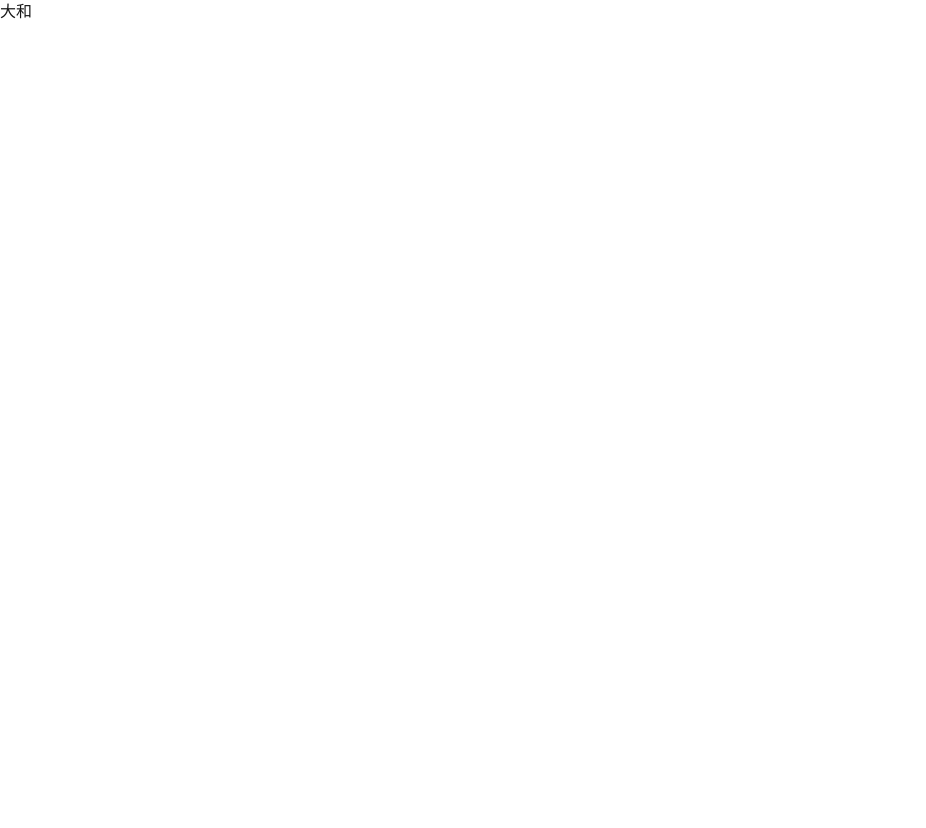
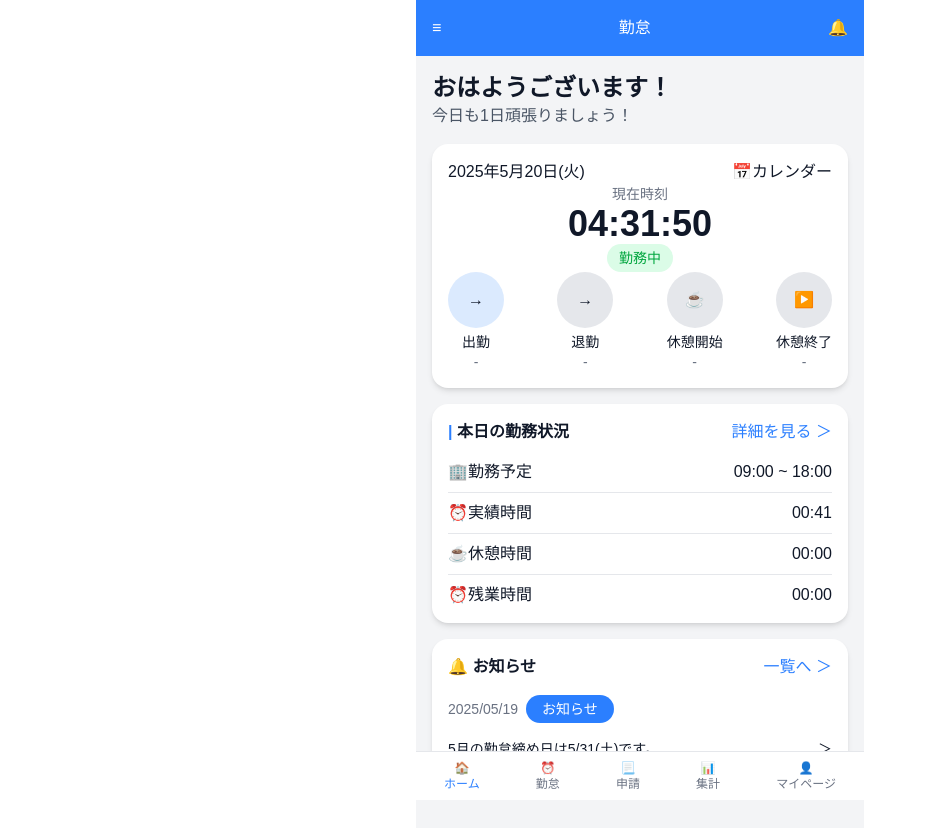
Before and after one commit to Y-Mato/attendance-app, a Next.js app: page / in a window 1280 px wide. Shown: the top 828 px of the page, without its empty margins (0-926 px from the left). Before the commit the page ends 800 px from the top, so only its background shows below. Built offline with nearby package versions, Linux system fonts and the light colour scheme.

Commit message:
勤怠打刻機能を実装：出勤/退勤/休憩の記録とリアルタイム時計表示

```diff
--- a/src/app/page.tsx
+++ b/src/app/page.tsx
@@ -1,3 +1,210 @@
+"use client"
+
+import { useState, useEffect} from "react"
+
 export default function Home() {
-  return <h1>大和</h1>
+
+  const [checkOutTime, setCheckOutTime] = useState("-")
+  const [checkInTime, setCheckInTime] = useState("-")
+  const [breakStartTime, setBreakStartTime] = useState("-")
+  const [breakEndTime, setBreakEndTime] = useState("-")
+
+  const [currentTime, setCurrentTime] = useState("--:--:--")
+
+  // 現在時刻リアルタイム表示処理
+  useEffect(() => {
+    const timer = setInterval(() => {
+      const now = new Date()
+      const hh = String(now.getHours()).padStart(2, "0")
+      const mm = String(now.getMinutes()).padStart(2, "0")
+      const ss = String(now.getSeconds()).padStart(2, "0")
+      setCurrentTime(hh + ":" + mm + ":" + ss)
+    }, 1000)
+    return () => clearInterval(timer)
+  }, [])
+
+  function getNowString(){
+    const now = new Date()
+    const hh = String(now.getHours()).padStart(2, "0")
+    const mm = String(now.getMinutes()).padStart(2, "0")
+    return hh + ":" + mm
+  }
+
+  return(
+  // 画面サイズ色指定、背景灰色
+  <div className="bg-gray-100 max-w-md mx-auto min-h-screen w-full text-gray-900 pb-20">
+    {/* 3つのアイコンを左、真ん中、右の配置にしpadding=4でアイコンの両橋に余白、青いタグ */}
+    <header className="flex items-center justify-between bg-blue-500 text-white p-4">
+
+      <span>
+          ≡
+      </span>
+      <span>
+          勤怠
+      </span>
+      <span>
+          🔔
+      </span>
+    </header>
+    {/* 挨拶文 */}
+    <div className="p-4">
+      <p className="text-2xl font-bold">おはようございます！</p>
+      <p className="text-gray-600">今日も1日頑張りましょう！</p>
+    </div>
+    {/* 時間入力画面 */}
+    <div className="bg-white rounded-2xl shadow-md mx-4 p-4">
+      {/* 左右離れさせる */}
+      <div className="flex justify-between">
+        <span>
+          2025年5月20日(火)
+        </span>
+        <span>
+          📅カレンダー
+        </span>
+      </div>
+      <div className="text-center text-gray-500 text-sm">
+          現在時刻
+      </div>
+      <div className="text-center text-4xl font-bold">
+          {currentTime}
+      </div>
+      <div className="text-center">
+        <span className="inline-block bg-green-100 text-green-600 rounded-full px-3 py-1 text-sm">
+          勤務中
+        </span>
+      </div>
+
+      {/* 4つのアイコンボタンが綺麗に並ぶようにした */}
+      <div className="flex justify-between">
+        {/* 出勤ボタン */}
+        <div className="flex flex-col items-center">
+          <div className={`w-14 h-14 rounded-full flex items-center justify-center ${
+          checkInTime !== "-" ? "bg-gray-200 cursor-not-allowed" : "bg-blue-100 cursor-pointer"}`}
+
+          onClick={() => {
+            if (checkInTime !== "-") return
+            setCheckInTime(getNowString())
+            }}>
+            →
+          </div>
+          <span className="text-sm mt-1">出勤</span>
+          <span className="text-sm text-gray-500">{checkInTime}</span>
+        </div>
+        {/* 退勤ボタン */}
+        <div className="flex flex-col items-center">
+          <div className={`w-14 h-14 rounded-full flex items-center justify-center ${
+          checkInTime === "-" || checkOutTime !== "-" ? "bg-gray-200 cursor-not-allowed" : "bg-red-100 cursor-pointer"}`}
+          onClick = {() => {
+            if (checkInTime === "-" || checkOutTime !== "-") return
+              setCheckOutTime(getNowString())
+            }}>
+            →
+          </div>
+          <span className="text-sm mt-1">退勤</span>
+          <span className="text-sm text-gray-500">{checkOutTime}</span>
+        </div>
+        {/* 休憩開始ボタン */}
+        <div className="flex flex-col items-center">
+          <div className={`w-14 h-14 rounded-full flex items-center justify-center ${
+            checkInTime === "-" || breakStartTime !== "-" ?
+            "bg-gray-200 cursor-not-allowed" : "bg-yellow-100 cursor-pointer"}`}
+          onClick={() => {
+            if (checkInTime === "-" || breakStartTime !== "-") return
+              setBreakStartTime(getNowString())
+            }}>
+            ☕️
+          </div>
+          <span className="text-sm mt-1">休憩開始</span>
+          <span className="text-sm text-gray-500">{breakStartTime}</span>
+        </div>
+        {/* 休憩終了ボタン */}
+        <div className="flex flex-col items-center">
+          <div className={`w-14 h-14 rounded-full flex items-center justify-center ${
+            breakStartTime === "-" || breakEndTime !== "-" ?
+            "bg-gray-200 cursor-not-allowed" : "bg-green-100 cursor-pointer"}`}
+          onClick={() => {
+            if (breakStartTime === "-" || breakEndTime !== "-") return
+              setBreakEndTime(getNowString())
+            }}>
+            ▶️
+          </div>
+          <span className="text-sm mt-1">休憩終了</span>
+          <span className="text-sm text-gray-500">{breakEndTime}</span>
+        </div>
+      </div>
+
+      {checkInTime !== "-" && (
+        <div className="text-center border-t border-gray-200 mt-4 pt-4">
+        ✅出勤を記録しました ({checkInTime})
+        </div>
+      )}
+
+    </div>
+    {/* 勤務状況画面 */}
+    <div className="bg-white rounded-2xl shadow-md mx-4 p-4 my-4">
+      <div className="flex justify-between">
+        <div className="font-bold"><span className="text-blue-500">| </span>本日の勤務状況</div>
+        <div className="text-blue-500 cursor-pointer">詳細を見る ＞</div>
+      </div>
+      <div className="flex justify-between pt-4">
+        <div>🏢勤務予定</div>
+        <div>09:00 ~ 18:00</div>
+      </div>
+      <div className="flex justify-between border-t border-gray-200 mt-2 pt-2">
+        <div>⏰実績時間</div>
+        <div>00:41</div>
+      </div>
+      <div className="flex justify-between border-t border-gray-200 mt-2 pt-2">
+        <div>☕️休憩時間</div>
+        <div>00:00</div>
+      </div>
+      <div className="flex justify-between border-t border-gray-200 mt-2 pt-2">
+        <div>⏰残業時間</div>
+        <div>00:00</div>
+      </div>
+    </div>
+    {/* お知らせ画面 */}
+    <div className="bg-white rounded-2xl shadow-md mx-4 p-4 my-4">
+      <div className="flex justify-between">
+        <div className="font-bold">🔔 お知らせ</div>
+        <div className="text-blue-500 cursor-pointer">一覧へ ＞</div>
+      </div>
+      <div className="my-4 text-sm text-gray-500">2025/05/19
+        <span className="inline-block bg-blue-500 text-white rounded-full px-4 py-1 mx-2 ">
+          お知らせ
+        </span>
+      </div>
+      <div className="flex justify-between">
+        <div className="text-sm">
+          5月の勤怠締め日は5/31(土)です。
+        </div>
+        <div className="text-sm">＞</div>
+      </div>
+    </div>
+    <div className="fixed bottom-0 w-full max-w-md mx-auto bg-white flex justify-around border-t border-gray-200 py-2">
+      <div className="flex flex-col items-center text-blue-500 text-xs">
+        <span>🏠</span>
+        <span>ホーム</span>
+      </div>
+      <div className="flex flex-col items-center text-gray-500 text-xs">
+        <span>⏰</span>
+        <span>勤怠</span>
+      </div>
+      <div className="flex flex-col items-center text-gray-500 text-xs">
+        <span>📃</span>
+        <span>申請</span>
+      </div>
+      <div className="flex flex-col items-center text-gray-500 text-xs">
+        <span>📊</span>
+        <span>集計</span>
+      </div>
+      <div className="flex flex-col items-center text-gray-500 text-xs">
+        <span>👤</span>
+        <span>マイページ</span>
+      </div>
+    </div>
+  </div>
+
+
+  )
 }
```
Also changed, not shown: 1 other file (tests, documents, lock files or other folders).
